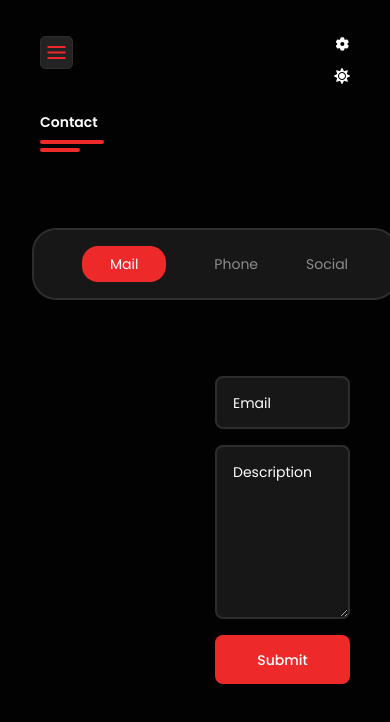
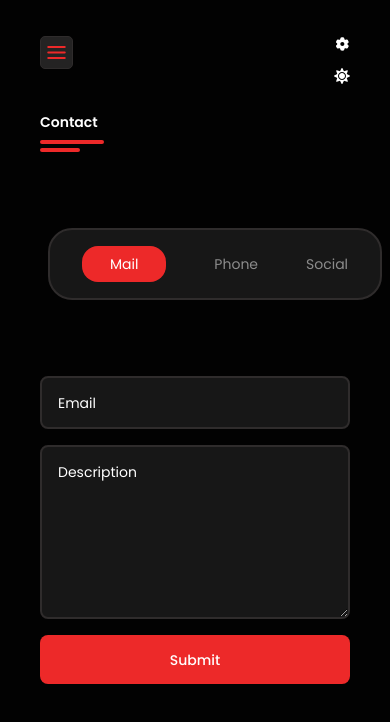
Before and after one commit to BeniSamuel/Beni_Portfolio, a React (Vite) app: page /contact in a window 390 px wide. Shown: the top 722 px of the page. Built offline with nearby package versions, Linux system fonts and the light colour scheme.

Commit message:
Improved Contact Section

```diff
--- a/src/components/Contact/ContactEmail.tsx
+++ b/src/components/Contact/ContactEmail.tsx
@@ -2,9 +2,9 @@ import React from 'react'
 
 const ContactEmail: React.FC = () => {
   return (
-    <div className=' flex flex-row'>
+    <div className=' flex flex-col md:flex-row'>
         <div className=' w-1/2'></div>
-        <form className=' flex flex-col gap-4 w-1/2 pr-10'>
+        <form className=' flex flex-col gap-4 w-full md:w-1/2 pr-10'>
             <input type="email" placeholder='Email' className=' bg-[#171717] placeholder:font-poppins placeholder:text-sm placeholder:text-white py-[0.92rem] px-4 w-full rounded-lg border-[#2F2C2C] border-2 focus:border-[#ED2929] outline-none text-white font-poppins text-sm focus:bg-[#3c2323]'/>
             <textarea className=' bg-[#171717] placeholder:font-poppins placeholder:text-sm  placeholder:text-white py-[0.92rem] px-4 rounded-lg border-[#2F2C2C] border-2 focus:border-[#ED2929] outline-none text-white font-poppins text-sm focus:bg-[#3c2323] leading-7 ' placeholder='Description' rows={5} />
             <input type="submit" value="Submit" className=' py-[0.92rem] w-full bg-[#ED2929] font-poppins font-medium text-white text-sm rounded-lg '/>
--- a/src/components/Contact/ContactState.tsx
+++ b/src/components/Contact/ContactState.tsx
@@ -4,7 +4,7 @@ import ContactTypes from "../../types/Contact/ContactTypes";
 const ContactState: React.FC<ContactTypes> = ({ section, setSection }) => {
   return (
     <div className="flex flex-row gap-12 py-7 px-4 items-center justify-center">
-      <div className="flex flex-row bg-[#171717] border-[#2F2C2C] border-2 gap-12 py-4 px-12 rounded-3xl items-center justify-center">
+      <div className="flex flex-row w-fit bg-[#171717] border-[#2F2C2C] border-2 gap-12 py-4 px-8 rounded-3xl items-center justify-center">
         <div
           onClick={() => setSection("mail")}
           className={`cursor-pointer text-white font-poppins text-sm ${
```
